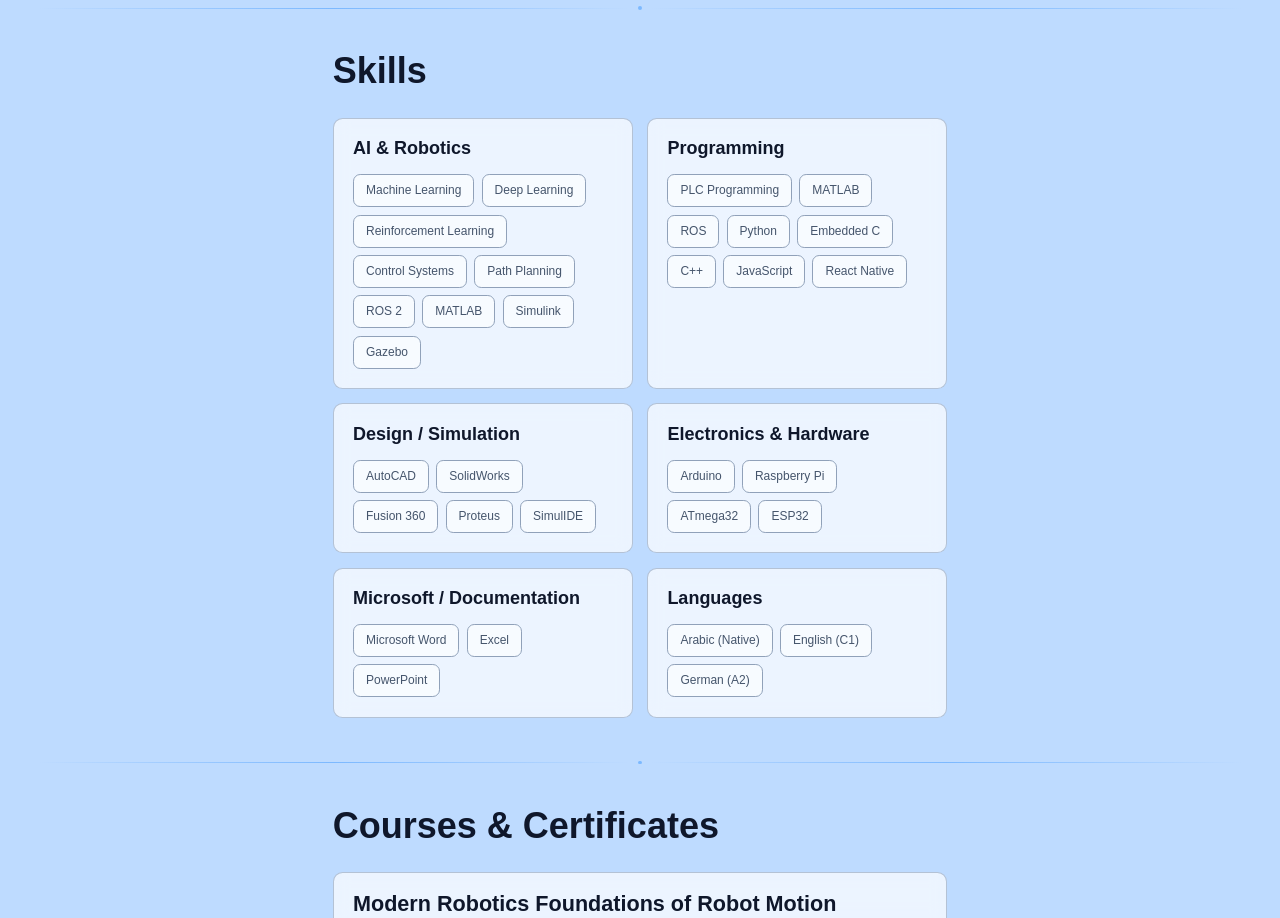
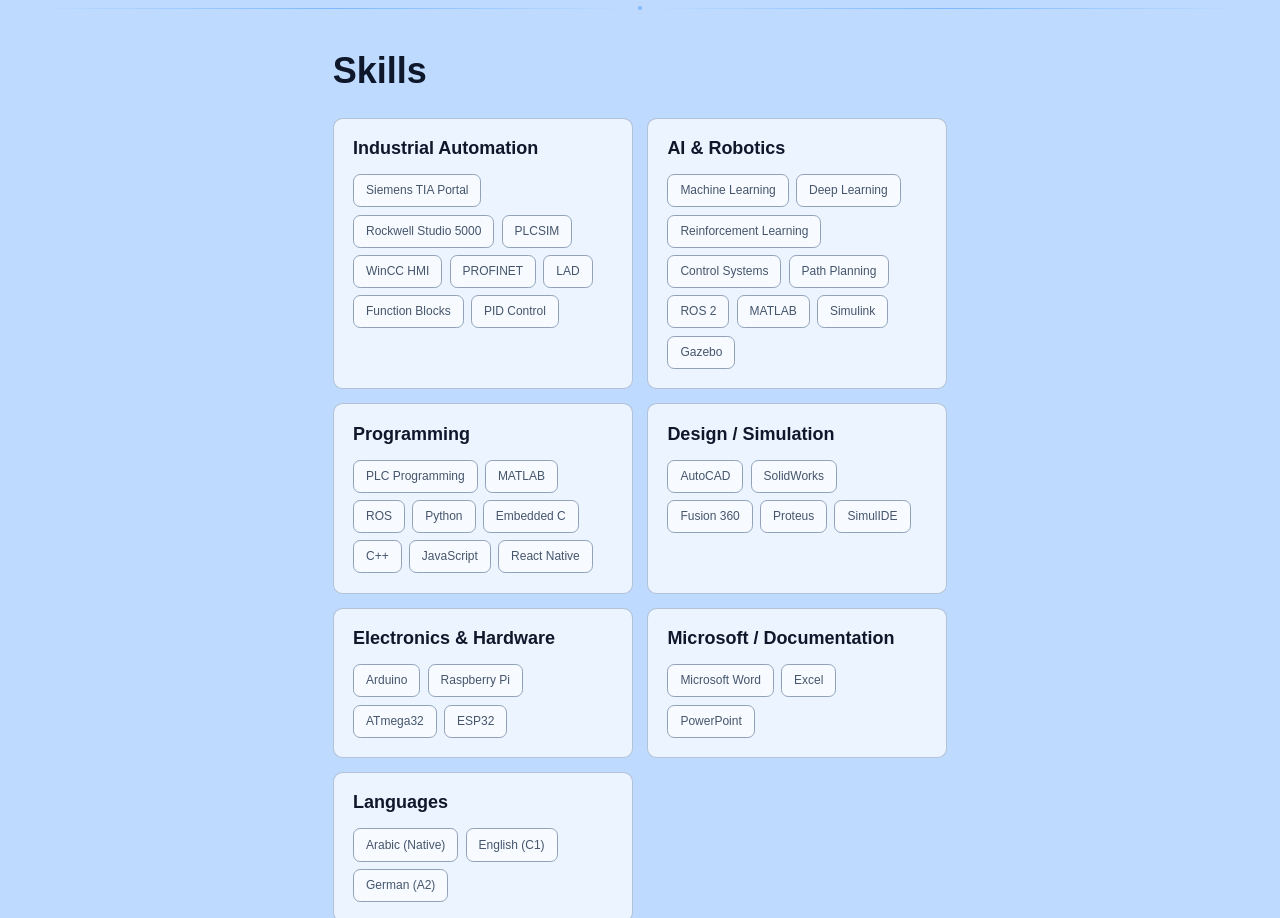
Before and after one commit to AhmedHumoudi/portfolio, a Next.js app: page / in a window 1280 px wide. Shown: the part 4140-5058 px from the top of the page. Built offline with nearby package versions, Linux system fonts and the light colour scheme.

Commit message:
Update portfolio

```diff
--- a/components/Skills.tsx
+++ b/components/Skills.tsx
@@ -1,5 +1,17 @@
 const skills = [
-
+ {
+    category: "Industrial Automation",
+    items: [
+      "Siemens TIA Portal",
+      "Rockwell Studio 5000",
+      "PLCSIM",
+      "WinCC HMI",
+      "PROFINET",
+      "LAD",
+      "Function Blocks",
+      "PID Control",
+    ],
+  },
   {
     category: "AI & Robotics",
     items: [
```
Also changed, not shown: 1 other file (tests, documents, lock files or other folders).
